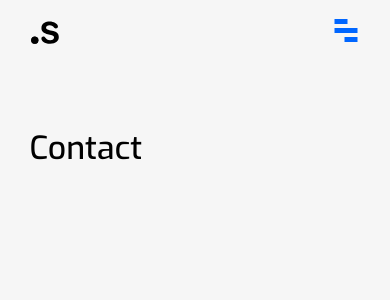
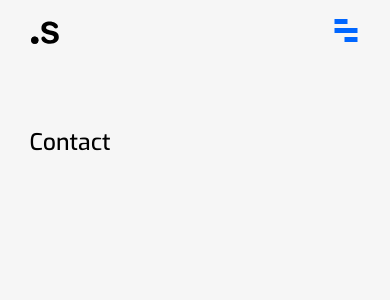
Before and after one commit to Saxxan/portfolio, a React (Create React App) app in the folder portfolio/: page /contact in a window 390 px wide. Shown: the top 300 px of the page. Built offline with nearby package versions, Linux system fonts and the light colour scheme.

Commit message:
Section titles styled, responsive layout

```diff
--- a/portfolio/src/components/sectionTitle/SectionTitle.jsx
+++ b/portfolio/src/components/sectionTitle/SectionTitle.jsx
@@ -4,11 +4,14 @@ const PageSectionTitle = styled.h2`
     width: 90vw;
     margin: 0 auto;
     padding: 15vh 10px 10px 10px;
-    text-align: left;
-    font-size: 2rem;
+    font-size: 23px;
     font-weight: 500;
+    @media (min-width: 900px){
+        font-size: 30px;
+        padding: 17vh 10px 10px 10px;
+    }
 `
 
 export default function SectionTitle(props) {
-    return <PageSectionTitle className="sectionTitle">{props.title}</PageSectionTitle>
+    return <PageSectionTitle>{props.title}</PageSectionTitle>
 }
```
